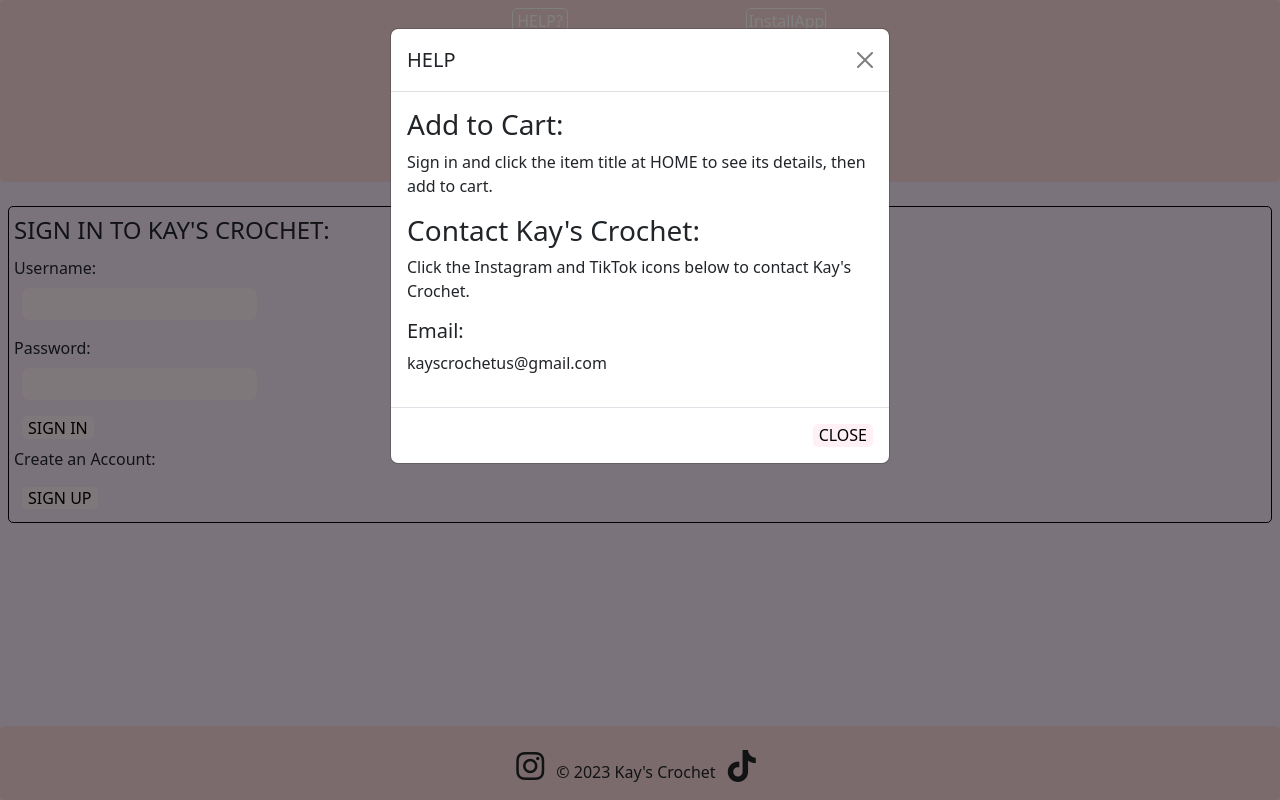
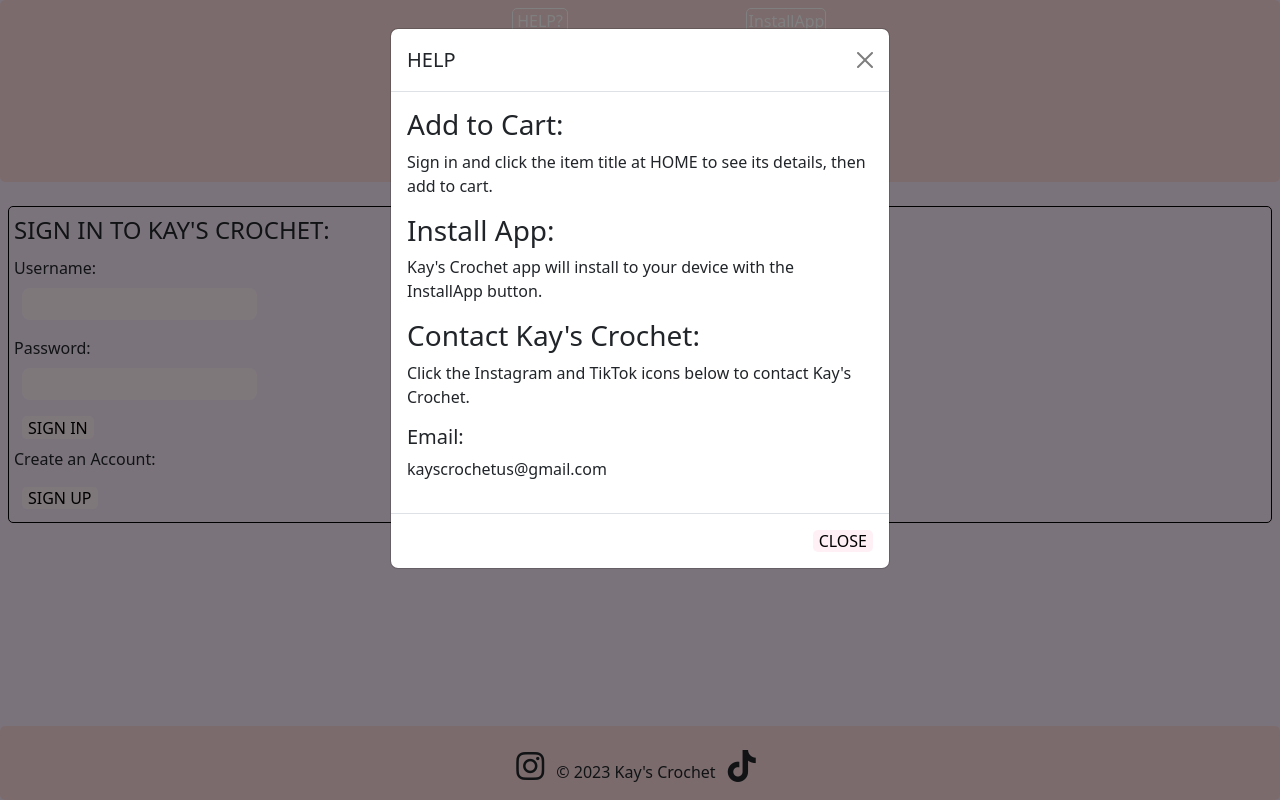
Before and after one commit to stevenburris1978/KaysCrochetAppDjangoSBurris, a Django app: a page that uses kayscrochetapp/templates/base_generic.html in a window 1280 px wide, after a click on "HELP?". Run offline with Django 4.2, Linux system fonts and the light colour scheme.

Commit message:
final install app

```diff
--- a/kayscrochetapp/templates/base_generic.html
+++ b/kayscrochetapp/templates/base_generic.html
@@ -68,7 +68,7 @@
                             </div>
 
                             <!-- Install PWA button for authenticated users -->
-                            <button id="installButton" class="button fixed-top align-items-center ms-1 text-center d-flex align-items-center justify-content-center bg-danger-subtle" style="width: 5rem; left: 60%; height: 1.6rem; border: 0.0625rem solid white; color: white; display: none;">
+                            <button id="installButton" class="button fixed-top align-items-center ms-1 text-center d-flex align-items-center justify-content-center bg-danger-subtle" style="width: 5rem; left: 58%; height: 1.6rem; border: 0.0625rem solid white; color: white; display: none;">
                                 InstallApp
                             </button>
                                 {% endif %}
@@ -102,6 +102,8 @@
                     <!-- Help Content -->
                     <h3>Add to Cart:</h3>
                     <p>Sign in and click the item title at HOME to see its details, then add to cart.</p>
+                    <h3>Install App:</h3>
+                    <p>Kay's Crochet app will install to your device with the InstallApp button.</p>
                     <h3>Contact Kay's Crochet:</h3>
                     <p>Click the Instagram and TikTok icons below to contact Kay's Crochet.</p>
                     <h5>Email:</h5>
```
